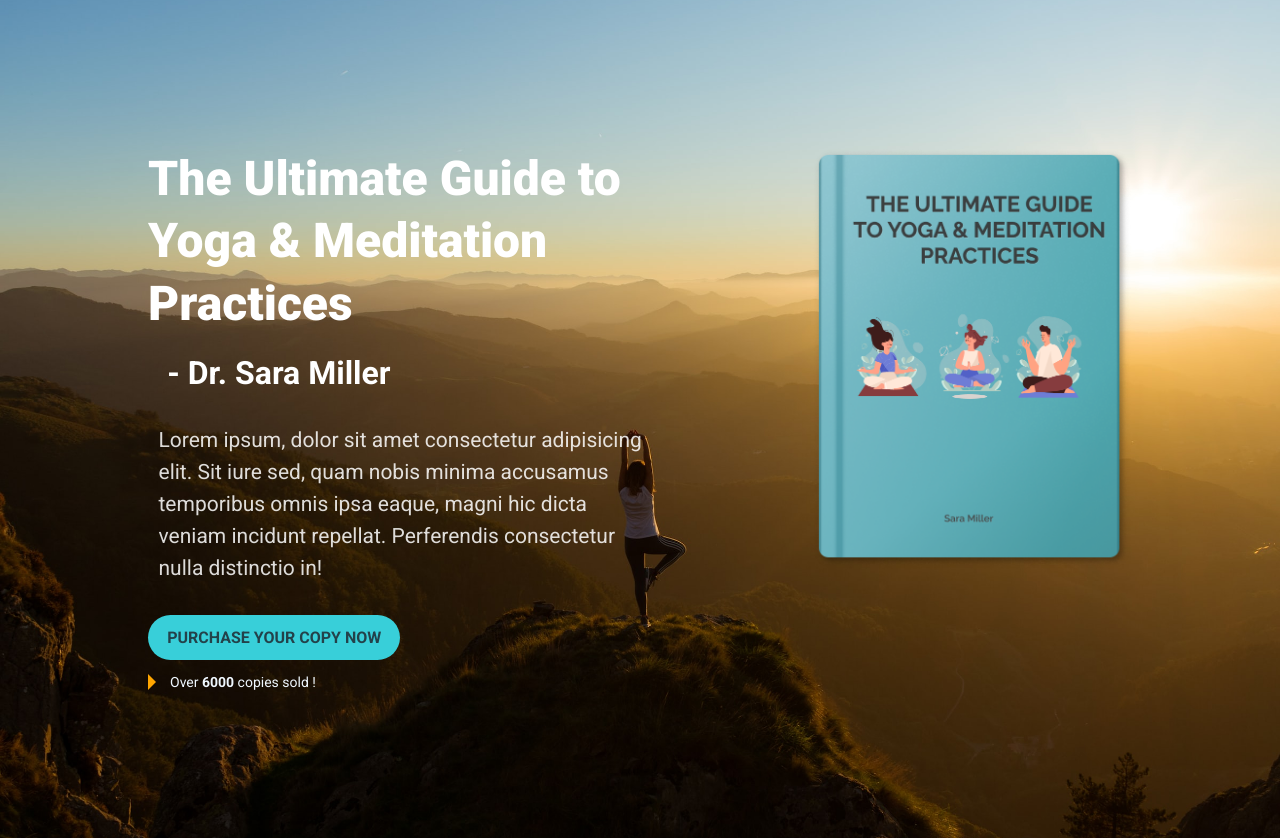
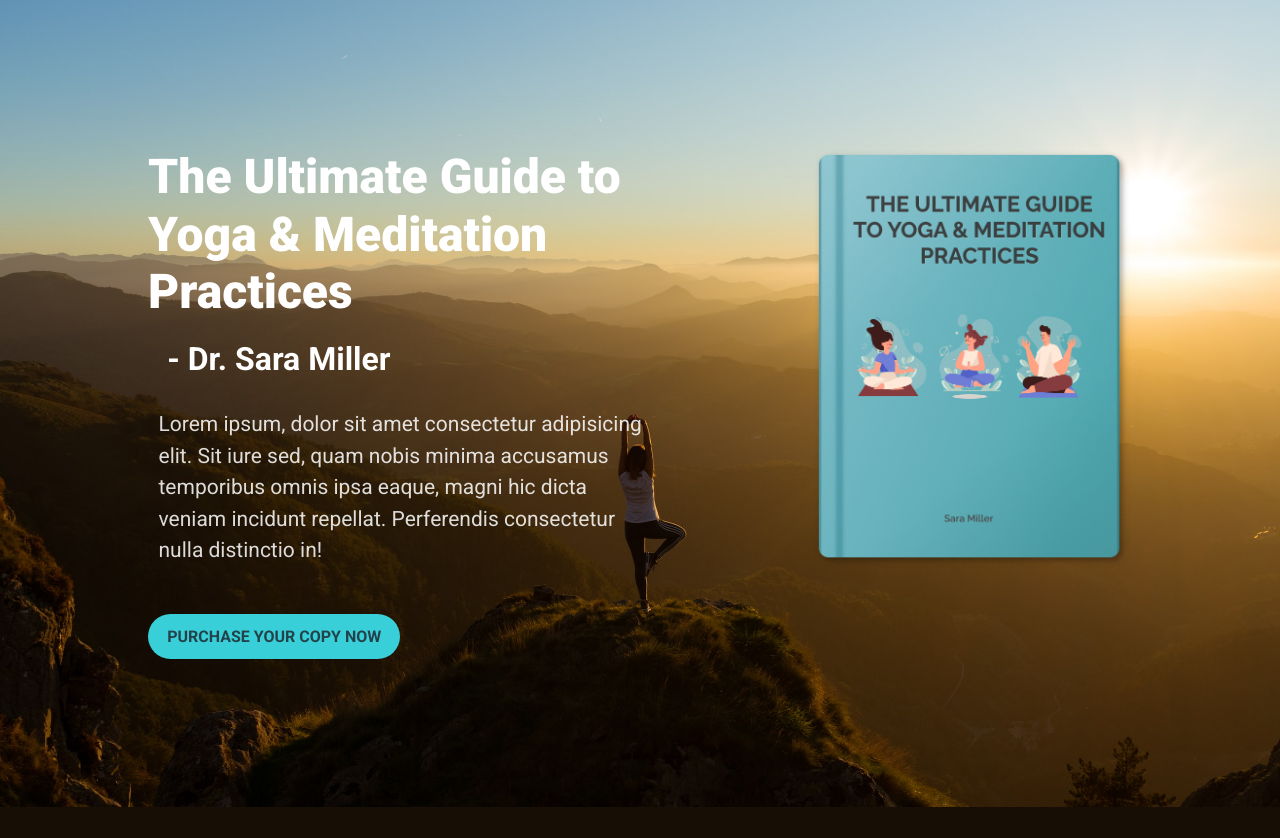
Before and after one commit to configcat-labs/ab-testing-in-python-sample, a Flask app: template templates/index.html in a window 1280 px wide. After the commit the page ends 807 px from the top, so only its background shows below. Run offline with Flask 2, Linux system fonts and the light colour scheme; the template is opened without the code that fills it, so the values that code supplies are empty.

Commit message:
Added feature flags and updated styling

```diff
--- a/app.py
+++ b/app.py
@@ -1,7 +1,11 @@
 from flask import Flask, render_template
+import configcatclient
 
 app = Flask(__name__)
 
+configcat_client = configcatclient.create_client('YOUR_CONFIGCAT_SDK_KEY')
+
 @app.route("/")
 def index():
-    return render_template('index.html')
+    canShowCopiesSold = configcat_client.get_value('canshowcopiessold', False)
+    return render_template('index.html', canShowCopiesSold=canShowCopiesSold)
--- a/static/css/style.css
+++ b/static/css/style.css
@@ -9,7 +9,7 @@
 .intro .left-column h1 {
   font-size: 48px;
   font-weight: 900;
-  line-height: 1.3em;
+  line-height: 120%;
   color: #FFFFFF;
 }
 
@@ -28,12 +28,13 @@
 .intro .left-column p {
   font-weight: 400;
   font-size: 21px;
-  line-height: 32px;
+  line-height: 150%;
   color: #FFFFFFD9;
   padding: .5em;
 }
 
 .intro .left-column .purchase-button {
+  margin-top: 1em;
   display: inline-block;
   background-color: #38CFD9;
   padding: .8em 1.2em;
--- a/templates/index.html
+++ b/templates/index.html
@@ -22,10 +22,12 @@
           omnis ipsa eaque, magni hic dicta veniam incidunt repellat. Perferendis consectetur nulla distinctio in!
         </p>
         <a class="purchase-button" href="#">Purchase Your Copy Now</a>
+        {% if canShowCopiesSold %}
         <div class="purchase-badge flex">
           <div class="right-triangle"></div>
           <div>Over <b>6000</b> copies sold&nbsp;!</div>
         </div>
+        {% endif %}
       </div>
     </div>
 
```
Also changed, not shown: requirements.txt (+8 -0 lines).
